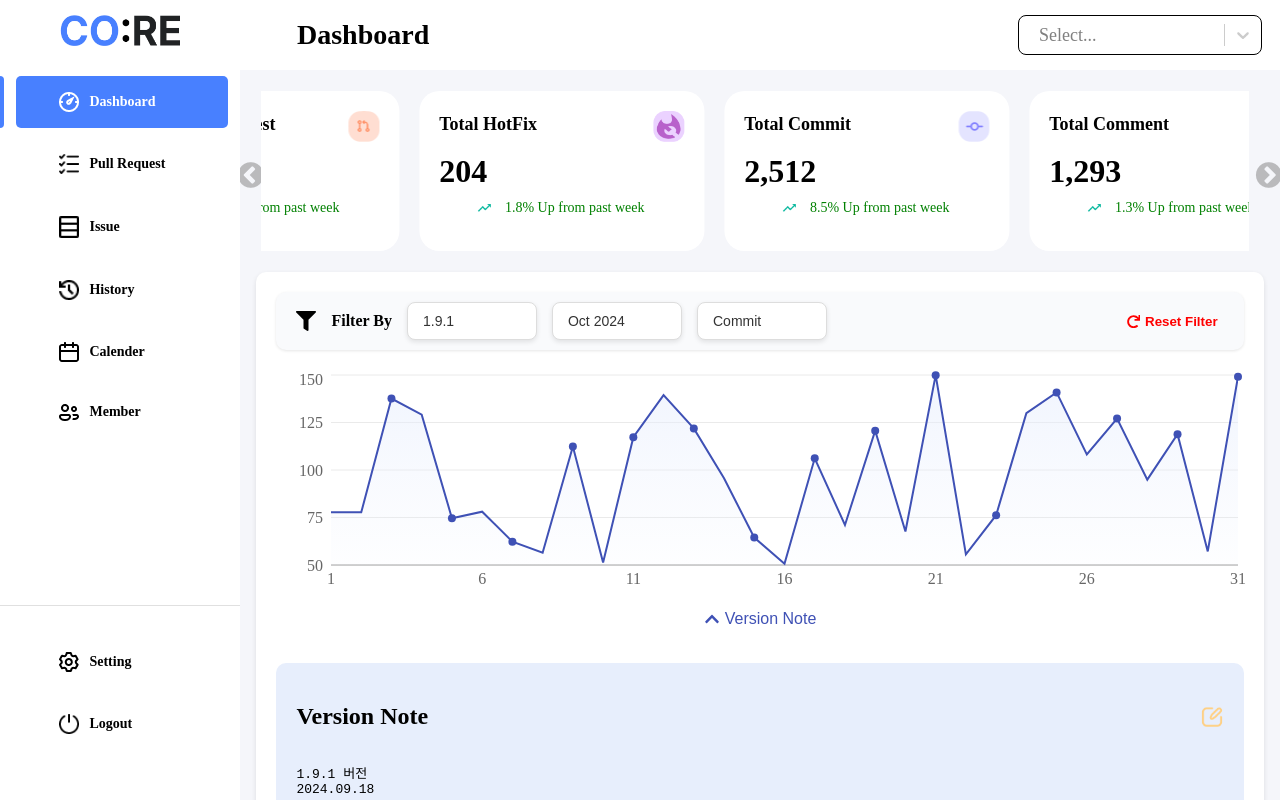
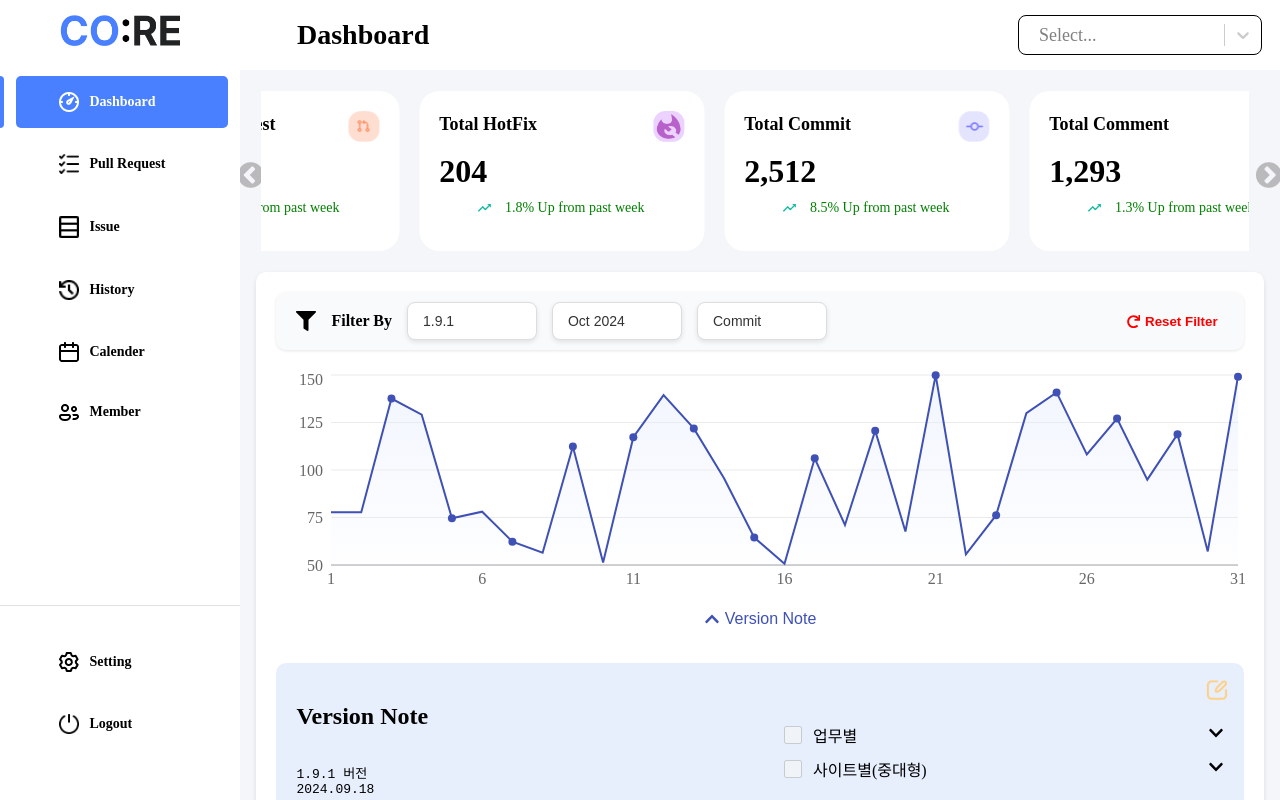
Before and after one commit to won-ee/CO-RE, a React (Vite) app in the folder frontend/: page /dashboard in a window 1280 px wide. Both pictures are taken after a click on the button "Version Note". Built offline with nearby package versions, Linux system fonts and the light colour scheme.

Commit message:
:sparkles: 체크박스 기능 추가(S11P31S106-134)

```diff
--- a/frontend/src/components/DashFilterGraph/FilterAndGraphSection.styled.ts
+++ b/frontend/src/components/DashFilterGraph/FilterAndGraphSection.styled.ts
@@ -91,6 +91,7 @@ export const GraphContainer = styled.div`
 `;
 
 export const VersionNoteWrapper = styled.div`
+  position: relative;
   background-color: #e7eefc;
   padding: 20px;
   border-radius: 10px;
@@ -105,6 +106,7 @@ export const VersionNoteWrapper = styled.div`
   }
 
   .edit-icon {
+    position: absolute;
     cursor: pointer;
     width: 24px;
     height: 24px;
@@ -133,3 +135,64 @@ export const NoteToggleButton = styled.button`
     color: #2c3a9e;
   }
 `;
+
+export const SelectedTagsContainer = styled.div`
+  display: flex;
+  flex-wrap: wrap;
+  gap: 8px;
+  margin-top: 8px;
+  margin-left: 8px;
+`;
+
+export const Tag = styled.div`
+  background-color: #e0e0e0;
+  padding: 5px 10px;
+  border-radius: 20px;
+  font-size: 14px;
+  color: #333;
+`;
+
+export const OptionContainer = styled.div`
+  margin-bottom: 10px;
+`;
+
+export const OptionHeader = styled.div`
+  display: flex;
+  align-items: center;
+  cursor: pointer;
+`;
+
+export const Checkbox = styled.input`
+  width: 18px;
+  height: 18px;
+`;
+
+export const OptionLabel = styled.span<{ isSelected: boolean }>`
+  margin-left: 8px;
+  font-size: 16px;
+  font-weight: ${({ isSelected }) => (isSelected ? "bold" : "normal")};
+`;
+
+export const SubOptionsContainer = styled.div`
+  padding-left: 20px;
+  margin-top: 5px;
+`;
+
+export const SubOptionLabel = styled.span<{ isSelected: boolean }>`
+  margin-left: 8px;
+  font-size: 16px;
+  font-weight: ${({ isSelected }) => (isSelected ? "bold" : "normal")};
+`;
+
+export const ChevronIcon = styled.span`
+  margin-left: auto;
+`;
+
+export const EditIconImage = styled.img`
+  position: absolute;
+  top: 15px;
+  right: 15px;
+  width: 24px;
+  height: 24px;
+  cursor: pointer;
+`;
--- a/frontend/src/components/DashFilterGraph/FilterAndGraphSection.tsx
+++ b/frontend/src/components/DashFilterGraph/FilterAndGraphSection.tsx
@@ -11,6 +11,16 @@ import {
   GraphContainer,
   VersionNoteWrapper,
   NoteToggleButton,
+  SelectedTagsContainer,
+  Tag,
+  OptionContainer,
+  OptionHeader,
+  Checkbox,
+  OptionLabel,
+  SubOptionsContainer,
+  SubOptionLabel,
+  ChevronIcon,
+  EditIconImage,
 } from "./FilterAndGraphSection.styled";
 import { FaFilter, FaRedo, FaChevronDown, FaChevronUp } from "react-icons/fa";
 import {
@@ -25,24 +35,12 @@ import {
 } from "recharts";
 
 type CategoryData = { day: number; value: number }[];
-
-type MonthlyData = {
-  [month: string]: {
-    [category: string]: CategoryData;
-  };
-};
-
-type VersionData = {
-  [version: string]: string[];
-};
-
-type VersionNotes = {
-  [version: string]: string;
-};
+type MonthlyData = { [month: string]: { [category: string]: CategoryData } };
+type VersionData = { [version: string]: string[] };
+type VersionNotes = { [version: string]: string };
 
 const CustomDot: React.FC<DotProps & { index?: number }> = (props) => {
   const { cx, cy, index } = props;
-
   if (index && index % 2 === 0 && cx && cy) {
     return <circle cx={cx} cy={cy} r={4} fill="#3f51b5" />;
   }
@@ -57,11 +55,25 @@ const FilterAndGraphSection: React.FC = () => {
   );
   const [showNote, setShowNote] = useState(false);
   const [isEditing, setIsEditing] = useState(false);
+
+  const [selectedVersion, setSelectedVersion] = useState(() => {
+    const savedVersion = localStorage.getItem("lastSelectedVersion");
+    return savedVersion ? savedVersion : "1.9.1";
+  });
+
+  const [selectedOptions, setSelectedOptions] = useState<string[]>(() => {
+    const savedOptions = localStorage.getItem(
+      `selectedOptions-${selectedVersion}`,
+    );
+    return savedOptions ? JSON.parse(savedOptions) : [];
+  });
+
   const [selectedMonth, setSelectedMonth] = useState("Oct");
   const [selectedCategory, setSelectedCategory] = useState("Commit");
-  const [selectedVersion, setSelectedVersion] = useState("1.9.1");
   const [graphData, setGraphData] = useState<CategoryData>([]);
   const [noteContent, setNoteContent] = useState<string>("");
+
+  const [expandedSections, setExpandedSections] = useState<string[]>([]);
 
   useEffect(() => {
     const loadData = async () => {
@@ -78,7 +90,14 @@ const FilterAndGraphSection: React.FC = () => {
     loadData();
   }, []);
 
-  // 선택된 버전의 노트 로드
+  useEffect(() => {
+    const savedOptions = localStorage.getItem(
+      `selectedOptions-${selectedVersion}`,
+    );
+    setSelectedOptions(savedOptions ? JSON.parse(savedOptions) : []);
+    localStorage.setItem("lastSelectedVersion", selectedVersion);
+  }, [selectedVersion]);
+
   useEffect(() => {
     if (defaultVersionNotes[selectedVersion]) {
       const savedNote = localStorage.getItem(`${selectedVersion}-note`);
@@ -86,11 +105,17 @@ const FilterAndGraphSection: React.FC = () => {
     }
   }, [selectedVersion, defaultVersionNotes]);
 
-  // 그래프 데이터 업데이트
   useEffect(() => {
     const categoryData = monthlyData[selectedMonth]?.[selectedCategory] || [];
     setGraphData(categoryData);
   }, [selectedMonth, selectedCategory, monthlyData]);
+
+  useEffect(() => {
+    localStorage.setItem(
+      `selectedOptions-${selectedVersion}`,
+      JSON.stringify(selectedOptions),
+    );
+  }, [selectedOptions, selectedVersion]);
 
   const handleNoteChange = (e: React.ChangeEvent<HTMLTextAreaElement>) => {
     const updatedNote = e.target.value;
@@ -99,6 +124,7 @@ const FilterAndGraphSection: React.FC = () => {
   };
 
   const toggleNote = () => setShowNote((prev) => !prev);
+
   const toggleEditing = () => setIsEditing((prev) => !prev);
 
   const handleVersionChange = (e: React.ChangeEvent<HTMLSelectElement>) => {
@@ -113,6 +139,38 @@ const FilterAndGraphSection: React.FC = () => {
 
   const handleCategoryChange = (e: React.ChangeEvent<HTMLSelectElement>) => {
     setSelectedCategory(e.target.value);
+  };
+
+  const toggleSection = (section: string) => {
+    setExpandedSections((prev) =>
+      prev.includes(section)
+        ? prev.filter((s) => s !== section)
+        : [...prev, section],
+    );
+  };
+
+  const handleOptionChange = (option: string, subOptions?: string[]) => {
+    if (subOptions) {
+      if (selectedOptions.includes(option)) {
+        setSelectedOptions((prev) =>
+          prev.filter((opt) => ![option, ...subOptions].includes(opt)),
+        );
+      } else {
+        setSelectedOptions((prev) => {
+          const newOptions = [...prev, option, ...subOptions];
+          return Array.from(new Set(newOptions));
+        });
+      }
+    } else {
+      if (selectedOptions.includes(option)) {
+        setSelectedOptions((prev) => prev.filter((opt) => opt !== option));
+      } else {
+        setSelectedOptions((prev) => {
+          const newOptions = [...prev, option];
+          return Array.from(new Set(newOptions));
+        });
+      }
+    }
   };
 
   return (
@@ -156,6 +214,7 @@ const FilterAndGraphSection: React.FC = () => {
             setSelectedVersion("1.9.1");
             setSelectedMonth("Sep");
             setSelectedCategory("Commit");
+            setSelectedOptions([]);
           }}
         >
           <FaRedo /> Reset Filter
@@ -183,11 +242,7 @@ const FilterAndGraphSection: React.FC = () => {
               axisLine={false}
             />
             <Tooltip />
-            <CartesianGrid
-              vertical={false}
-              stroke="#EAEAEA"
-              // strokeDasharray="3 3"
-            />
+            <CartesianGrid vertical={false} stroke="#EAEAEA" />
             <Area
               type="linear"
               dataKey="value"
@@ -211,27 +266,114 @@ const FilterAndGraphSection: React.FC = () => {
 
       {showNote && (
         <VersionNoteWrapper>
+          <EditIconImage
+            src={EditIcon}
+            alt="Edit Icon"
+            onClick={toggleEditing}
+          />
+
+          <div style={{ display: "flex", gap: "40px" }}>
+            <div style={{ flex: 1 }}>
               <div className="header">
                 <h2>Version Note</h2>
-            <img
-              src={EditIcon}
-              alt="Edit Icon"
-              className="edit-icon"
-              onClick={toggleEditing}
-            />
               </div>
               {isEditing ? (
                 <textarea
                   value={noteContent}
                   onChange={handleNoteChange}
                   rows={10}
-              style={{ width: "100%", borderRadius: "10px", padding: "10px" }}
+                  style={{
+                    width: "100%",
+                    borderRadius: "10px",
+                    padding: "10px",
+                  }}
                 />
               ) : (
                 <pre style={{ whiteSpace: "pre-wrap", wordWrap: "break-word" }}>
                   {noteContent}
                 </pre>
               )}
+            </div>
+
+            <div style={{ flex: 1, marginTop: "40px" }}>
+              {[
+                {
+                  label: "업무별",
+                  subOptions: ["믹싱/극판", "조립", "화성", "모듈/팩", "ESS"],
+                },
+                {
+                  label: "사이트별(중대형)",
+                  subOptions: [
+                    "울산",
+                    "헝가리1",
+                    "헝가리2",
+                    "시안",
+                    "SPE",
+                    "천안",
+                  ],
+                },
+              ].map((option) => {
+                const isExpanded = expandedSections.includes(option.label);
+                const subOptions = option.subOptions || [];
+                const isSelected = selectedOptions.includes(option.label);
+
+                return (
+                  <OptionContainer key={option.label}>
+                    <OptionHeader onClick={() => toggleSection(option.label)}>
+                      <Checkbox
+                        type="checkbox"
+                        checked={
+                          isSelected ||
+                          (subOptions.length > 0 &&
+                            subOptions.every((sub) =>
+                              selectedOptions.includes(sub),
+                            ))
+                        }
+                        onChange={() =>
+                          handleOptionChange(option.label, subOptions)
+                        }
+                        disabled={!isEditing}
+                      />
+                      <OptionLabel isSelected={isSelected}>
+                        {option.label}
+                      </OptionLabel>
+                      <SelectedTagsContainer>
+                        {selectedOptions
+                          .filter((opt) => subOptions.includes(opt))
+                          .map((selected) => (
+                            <Tag key={selected}>{selected}</Tag>
+                          ))}
+                      </SelectedTagsContainer>
+                      {subOptions.length > 0 && (
+                        <ChevronIcon>
+                          {isExpanded ? <FaChevronUp /> : <FaChevronDown />}
+                        </ChevronIcon>
+                      )}
+                    </OptionHeader>
+                    {isExpanded && subOptions.length > 0 && (
+                      <SubOptionsContainer>
+                        {subOptions.map((subOption) => (
+                          <OptionHeader key={subOption}>
+                            <Checkbox
+                              type="checkbox"
+                              checked={selectedOptions.includes(subOption)}
+                              onChange={() => handleOptionChange(subOption)}
+                              disabled={!isEditing}
+                            />
+                            <SubOptionLabel
+                              isSelected={selectedOptions.includes(subOption)}
+                            >
+                              {subOption}
+                            </SubOptionLabel>
+                          </OptionHeader>
+                        ))}
+                      </SubOptionsContainer>
+                    )}
+                  </OptionContainer>
+                );
+              })}
+            </div>
+          </div>
         </VersionNoteWrapper>
       )}
     </FilterAndGraphLayout>
```
Lines whose indentation alone changed are shown as unchanged.
